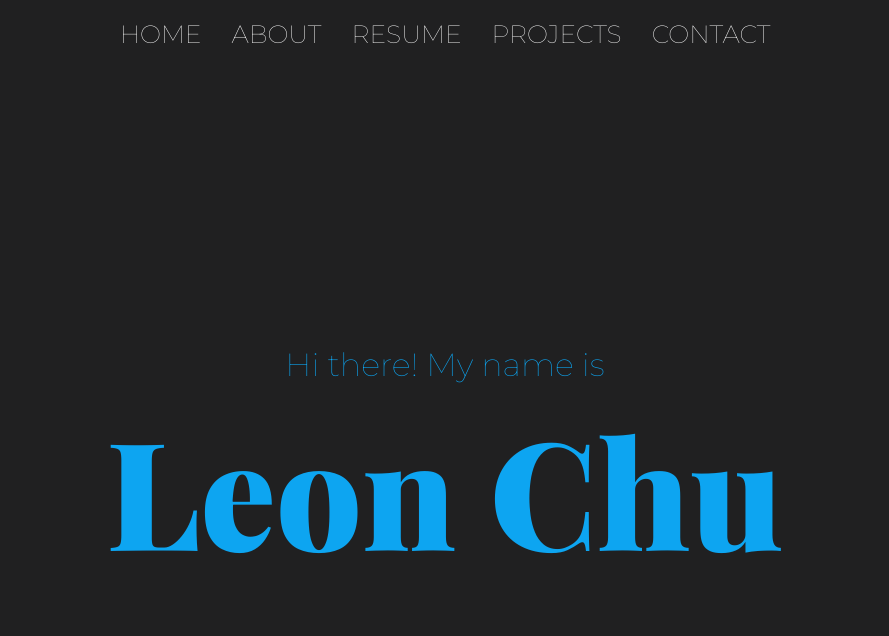
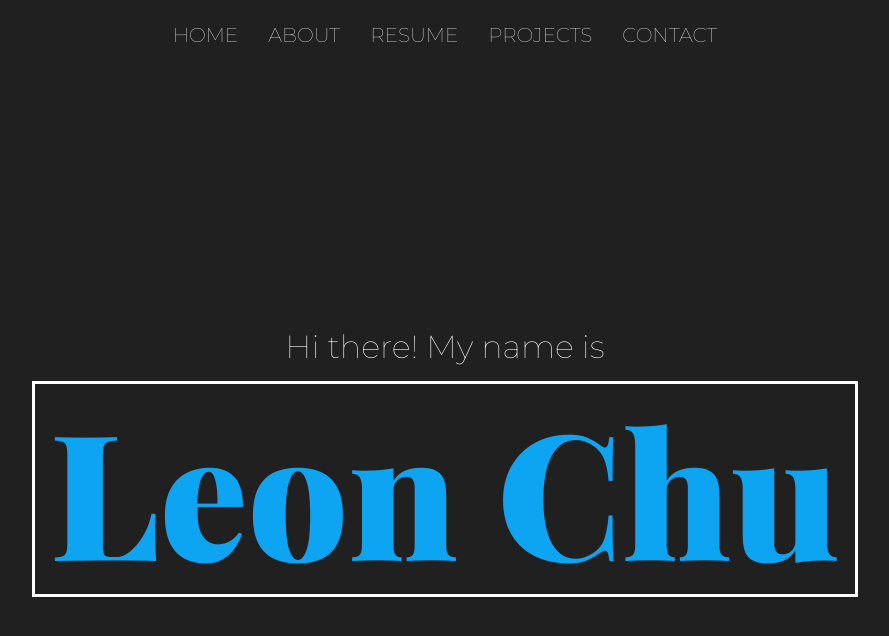
Before and after one commit to ljchu87/portfolio-lab, a React (Create React App) app: page / in a window 1280 px wide. Shown: the top 636 px of the page, without its empty margins (195-1084 px from the left). Built offline with nearby package versions, Linux system fonts and the light colour scheme.

Commit message:
Change hero on homepage

```diff
--- a/src/components/NavBar/NavBar.module.css
+++ b/src/components/NavBar/NavBar.module.css
@@ -8,7 +8,7 @@ nav {
   color: black;
   padding: 0 15px;
   font-family: 'Montserrat', sans-serif;
-  font-size: 25px;
+  font-size: 20px;
 }
 
 .home > img {
--- a/src/pages/Home/Home.module.css
+++ b/src/pages/Home/Home.module.css
@@ -12,6 +12,12 @@
 
 h1 {
   font-family: 'Playfair Display', serif;
-  font-size: 150px;
-  margin: 0px;
+  font-size: 175px;
+  border: solid;
+  border-color: white;
+  padding: 0 15px 0 15px;
 }
+
+h2 {
+  color: white;
+}
```
